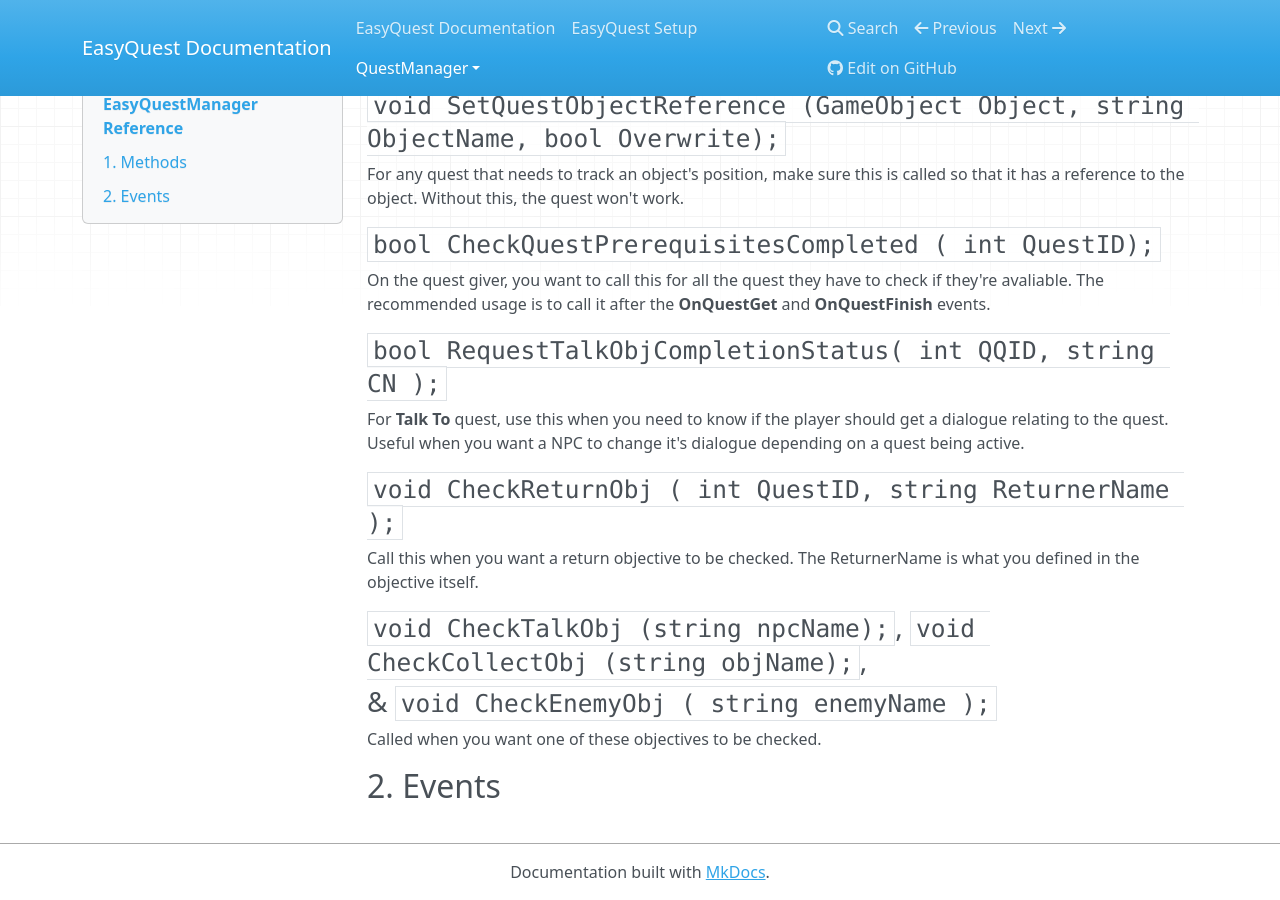
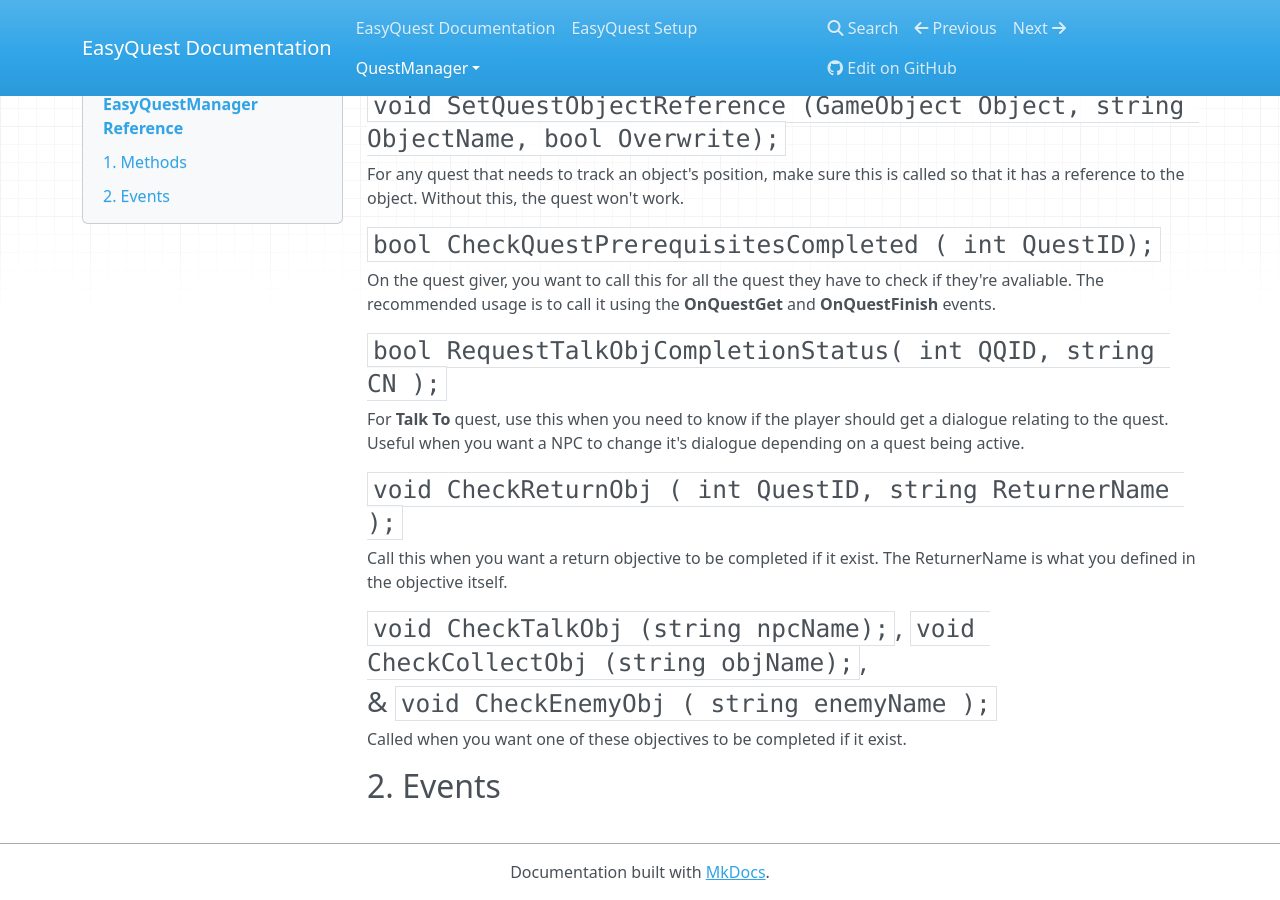
Before and after one commit to KnightlessLabs/EasyQuest-Docs, an MkDocs documentation site: the page built from docs/QuestManager/EasyQuestManagerReference.md, in a window 1280 px wide and 900 px high, scrolled down 630 px. Built offline with MkDocs 1.6.1, drawn with Linux system fonts in a browser that asks for light colours; nearby versions of some CDN libraries.

Commit message:
Update EasyQuestManagerReference.md

```diff
--- a/docs/QuestManager/EasyQuestManagerReference.md
+++ b/docs/QuestManager/EasyQuestManagerReference.md
@@ -27,7 +27,7 @@ For any quest that needs to track an object's position, make sure this is called
 
 
 ### `bool CheckQuestPrerequisitesCompleted ( int QuestID);`
-On the quest giver, you want to call this for all the quest they have to check if they're avaliable. The recommended usage is to call it after the **OnQuestGet** and **OnQuestFinish** events.
+On the quest giver, you want to call this for all the quest they have to check if they're avaliable. The recommended usage is to call it using the **OnQuestGet** and **OnQuestFinish** events.
 
 
 ### `bool RequestTalkObjCompletionStatus( int QQID, string CN );`
@@ -35,10 +35,10 @@ For **Talk To** quest, use this when you need to know if the player should get a
 
 
 ### `void CheckReturnObj ( int QuestID, string ReturnerName );`
-Call this when you want a return objective to be checked. The ReturnerName is what you defined in the objective itself.
+Call this when you want a return objective to be completed if it exist. The ReturnerName is what you defined in the objective itself.
 
 ### `void CheckTalkObj (string npcName);`, `void CheckCollectObj (string objName);`,
 ### & `void CheckEnemyObj ( string enemyName );`
-Called when you want one of these objectives to be checked.
+Called when you want one of these objectives to be completed if it exist.
 
 ## 2. Events
```
